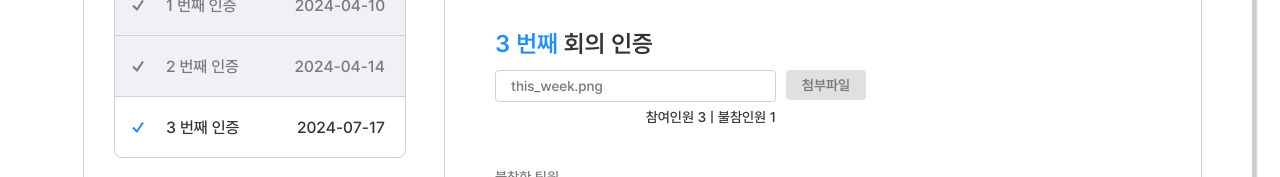
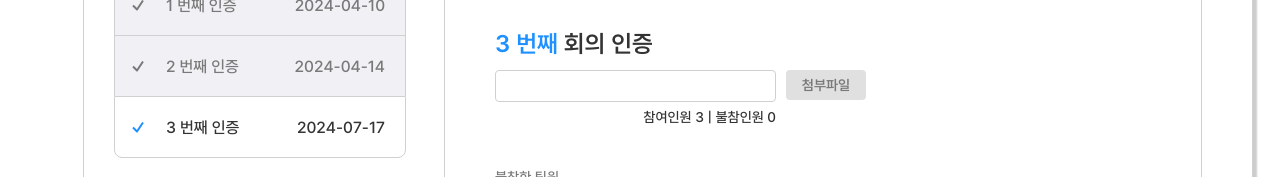
Before and after one commit to yezixx/SOLUX_LETS_IT_Frontend, a React (Vite) app: page /teamboard/manage in a window 1280 px wide. Shown: the part 501-678 px from the top of the page. Built offline with nearby package versions, Linux system fonts and the light colour scheme; no server answers; the HTML template or start-up script is replaced by a standard one.

Commit message:
Feat: 불참인원 체크 기능 - 참여인원, 불참인원 카운트 - 불참 인원 팀데이터로 넘겨서 추가해줌 - 첨부파일 기능만 남음

```diff
--- a/src/Components/MemberItem/MemberItem.module.css
+++ b/src/Components/MemberItem/MemberItem.module.css
@@ -45,11 +45,6 @@
   background-color: var(--sub-color);
 }
 
-.memberItem__button:focus {
-  border: 2px solid var(--main-color2);
-  background-color: var(--sub-color);
-}
-
 .memberItem__button--ONLYBORDER:hover {
   border: 2px solid var(--main-color2);
   background-color: transparent;
@@ -63,4 +58,8 @@
 .memberItem__button--SELECTED {
   border: 2px solid var(--main-color2);
   background-color: var(--sub-color);
+  &:focus {
+    border: 2px solid var(--main-color2);
+    background-color: var(--sub-color);
+  }
 }
--- a/src/Screen/Teamboard/ManageProj/AttendanceDetail/AttendanceDetail.jsx
+++ b/src/Screen/Teamboard/ManageProj/AttendanceDetail/AttendanceDetail.jsx
@@ -1,4 +1,4 @@
-import { useContext } from "react";
+import { useContext, useState } from "react";
 import Button from "../../../../Components/Button/Button";
 import MemberItem from "../../../../Components/MemberItem/MemberItem";
 import { TeamDispatchContext, TeamStateContext } from "../../Teamboard";
@@ -9,13 +9,30 @@ const AttendanceDetail = () => {
   const members = teamData.members;
   const meetings = teamData.meetingLog;
   const { onSaveMeeting } = useContext(TeamDispatchContext);
+  const [selectedMember, setSelectedMember] = useState();
+  const [proofImage, setProofImage] = useState();
 
   const onClickSave = () => {
+    if (selectedMember && members.length - selectedMember.length < 1) {
+      alert("참여인원은 1명 이상이어야 합니다.");
+      return;
+    }
     onSaveMeeting({
       date: new Date().toISOString().split("T")[0],
-      nonParticipants: ["tom"],
+      nonParticipants: selectedMember ? selectedMember : [],
       proofImages: "third_week.png",
     });
+    setSelectedMember(null);
+  };
+
+  const onClickMember = (userId) => {
+    if (selectedMember && selectedMember.includes(userId)) {
+      setSelectedMember(
+        selectedMember.filter((member) => String(member) !== String(userId))
+      );
+    } else if (selectedMember && !selectedMember.includes(userId))
+      setSelectedMember([...selectedMember, userId]);
+    else setSelectedMember([userId]);
   };
 
   return (
@@ -27,10 +44,14 @@ const AttendanceDetail = () => {
         <div className={styles.attendanceDetail__file}>
           <div className={styles.attendanceDetail__fileLabel}>
             <div className={styles.attendanceDetail__fileName}>
-              this_week.png
+              {proofImage}
             </div>
             <div className={styles.attendanceDetail__countLabel}>
-              참여인원 3 | 불참인원 1
+              참여인원{" "}
+              {selectedMember
+                ? members.length - selectedMember.length
+                : members.length}{" "}
+              | 불참인원 {selectedMember ? selectedMember.length : 0}
             </div>
           </div>
           <Button text="첨부파일" type="SEC_80x30" />
@@ -38,9 +59,26 @@ const AttendanceDetail = () => {
         <div className={styles.attendanceDetail__list}>
           <div className={styles.attendanceDetail__listLabel}>불참한 팀원</div>
           <div className={styles.attendanceDetail__members}>
-            {members.map((member) => (
-              <MemberItem key={member.id} memberName={member.name} />
-            ))}
+            {members.map((member) =>
+              selectedMember && selectedMember.includes(member.userId) ? (
+                <MemberItem
+                  key={member.id}
+                  memberName={member.name}
+                  type="SELECTED"
+                  onClick={() => {
+                    onClickMember(member.userId);
+                  }}
+                />
+              ) : (
+                <MemberItem
+                  key={member.id}
+                  memberName={member.name}
+                  onClick={() => {
+                    onClickMember(member.userId);
+                  }}
+                />
+              )
+            )}
           </div>
         </div>
         <div className={styles.attendanceDetail__button}>
```
